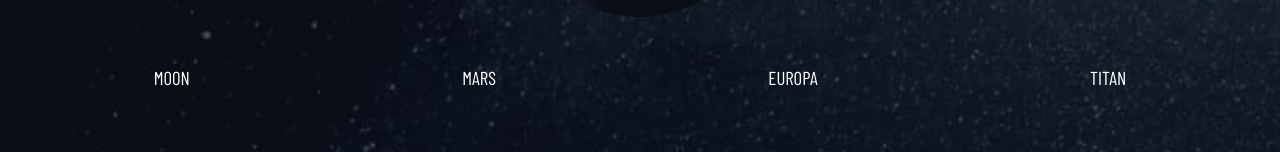
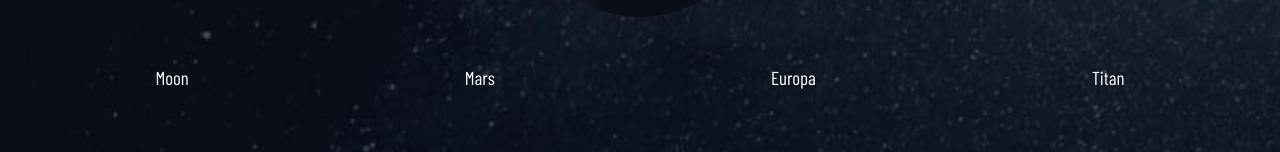
Before and after one commit to FernandoLorca/space-tourism-website, a React (Vite) app: page /destination in a window 1280 px wide. Shown: the part 406-558 px from the top of the page. Built offline with nearby package versions, Linux system fonts and the light colour scheme; a web font is replaced by a local one.

Commit message:
text deployment destination navbar ok

```diff
--- a/src/components/DestinationComponents/DestinationNavbar.jsx
+++ b/src/components/DestinationComponents/DestinationNavbar.jsx
@@ -1,24 +1,36 @@
-import DestinationNavbarAnchor from "./DestinationNavbarAnchor";
+import DestinationNavbarAnchor from "./DestinationNavbarAnchor"
 
-const DestinationNavbar = ({ onClick, destinationName }) => {
+const DestinationNavbar = ({ onClick, destinationNameArr }) => {
   return (
     <nav className="text-white mb-5">
       <ul className="flex justify-around">
         <li>
-          <DestinationNavbarAnchor onClick={onClick} destinationName="MOON" />
+          <DestinationNavbarAnchor
+            onClick={onClick}
+            destinationText={destinationNameArr[0]}
+          />
         </li>
         <li>
-          <DestinationNavbarAnchor onClick={onClick} destinationName="MARS" />
+          <DestinationNavbarAnchor
+            onClick={onClick}
+            destinationText={destinationNameArr[1]}
+          />
         </li>
         <li>
-          <DestinationNavbarAnchor onClick={onClick} destinationName="EUROPA" />
+          <DestinationNavbarAnchor
+            onClick={onClick}
+            destinationText={destinationNameArr[2]}
+          />
         </li>
         <li>
-          <DestinationNavbarAnchor onClick={onClick} destinationName="TITAN" />
+          <DestinationNavbarAnchor
+            onClick={onClick}
+            destinationText={destinationNameArr[3]}
+          />
         </li>
       </ul>
     </nav>
-  );
-};
+  )
+}
 
-export default DestinationNavbar;
+export default DestinationNavbar
--- a/src/components/DestinationComponents/DestinationNavbarAnchor.jsx
+++ b/src/components/DestinationComponents/DestinationNavbarAnchor.jsx
@@ -1,7 +1,9 @@
-const DestinationNavbarAnchor = ({ onClick, destinationName }) => (
-  <a href="#" onClick={onClick} className="pb-4 text-3xl hover:opacity-75">
-    {destinationName}
-  </a>
-);
+const DestinationNavbarAnchor = ({ onClick, destinationText }) => {
+  return (
+    <a href="#" onClick={onClick} className="pb-4 text-3xl hover:opacity-75">
+      {destinationText}
+    </a>
+  )
+}
 
-export default DestinationNavbarAnchor;
+export default DestinationNavbarAnchor
--- a/src/pages/Destination.jsx
+++ b/src/pages/Destination.jsx
@@ -1,56 +1,46 @@
-import { useState, useEffect } from "react";
+import { useState, useEffect } from "react"
 
-import Navbar from "../components/navbar/Navbar";
-import MobileNavbar from "../components/navbar/MobileNvabar/MobileNavbar";
-import Moon from "../components/DestinationComponents/Moon";
-import Mars from "../components/DestinationComponents/Mars";
-import Europa from "../components/DestinationComponents/Europa";
-import Titan from "../components/DestinationComponents/Titan";
-import DestinationNavbar from "../components/DestinationComponents/DestinationNavbar";
-import DestinationPick from "../components/DestinationComponents/DestinationPick";
-import DestinationImage from "../components/DestinationComponents/DestinationImage";
-import DestinationDescription from "../components/DestinationComponents/DestinationDescription";
-import DestinationDistance from "../components/DestinationComponents/DestinationDistance";
+import Navbar from "../components/navbar/Navbar"
+import MobileNavbar from "../components/navbar/MobileNvabar/MobileNavbar"
+import Moon from "../components/DestinationComponents/Moon"
+import Mars from "../components/DestinationComponents/Mars"
+import Europa from "../components/DestinationComponents/Europa"
+import Titan from "../components/DestinationComponents/Titan"
+import DestinationNavbar from "../components/DestinationComponents/DestinationNavbar"
+import DestinationPick from "../components/DestinationComponents/DestinationPick"
+import DestinationImage from "../components/DestinationComponents/DestinationImage"
+import DestinationDescription from "../components/DestinationComponents/DestinationDescription"
+import DestinationDistance from "../components/DestinationComponents/DestinationDistance"
 
 const Destination = () => {
-  const [classNameOpen, setClassNameOpen] = useState("flex");
-  const [classNameClose, setClassNameClose] = useState("hidden");
-  const [dataJson, setDataJson] = useState({});
+  const [classNameOpen, setClassNameOpen] = useState("flex")
+  const [classNameClose, setClassNameClose] = useState("hidden")
+  const [dataJson, setDataJson] = useState([])
 
   const getData = async () => {
-    const res = await fetch("../src/data.json");
-    const data = await res.json();
+    const res = await fetch("../src/data.json")
+    const data = await res.json()
 
-    setDataJson(data);
-  };
+    setDataJson(data.destinations)
+  }
 
   useEffect(() => {
-    getData();
-  }, []);
+    getData()
+  }, [])
 
-  const { destinations } = dataJson;
-
-  // console.log(destinations);
+  const destinationsNamesArr = dataJson.map(destination => destination.name)
 
   const handleClickOpen = () => {
-    setClassNameOpen(classNameOpen === "hidden" ? "" : "hidden");
-    setClassNameClose("fixed");
-  };
+    setClassNameOpen(classNameOpen === "hidden" ? "" : "hidden")
+    setClassNameClose("fixed")
+  }
 
   const handleClickClose = () => {
-    setClassNameClose(classNameClose === "hidden" ? "" : "hidden");
-    setClassNameOpen("block");
-  };
+    setClassNameClose(classNameClose === "hidden" ? "" : "hidden")
+    setClassNameOpen("block")
+  }
 
-  const destinationNameLoop = () => {
-    // const destinationsNames = destinations.map(
-    //   (destination) => destination.name
-    // );
-    // return destinationsNames;
-  };
-  destinationNameLoop();
-
-  const handleDestinationNavbarClick = () => {};
+  // const handleDestinationNavbarClick = () => {}
 
   return (
     <>
@@ -70,8 +60,8 @@ const Destination = () => {
           <DestinationImage imagePath="../src/assets/destination/image-moon.png" />
 
           <DestinationNavbar
-            onClick={handleDestinationNavbarClick}
-            destinationName="MOON"
+            // onClick={handleDestinationNavbarClick}
+            destinationNameArr={destinationsNamesArr}
           />
 
           <DestinationDescription
@@ -83,7 +73,7 @@ const Destination = () => {
         </div>
       </main>
     </>
-  );
-};
+  )
+}
 
-export default Destination;
+export default Destination
```
